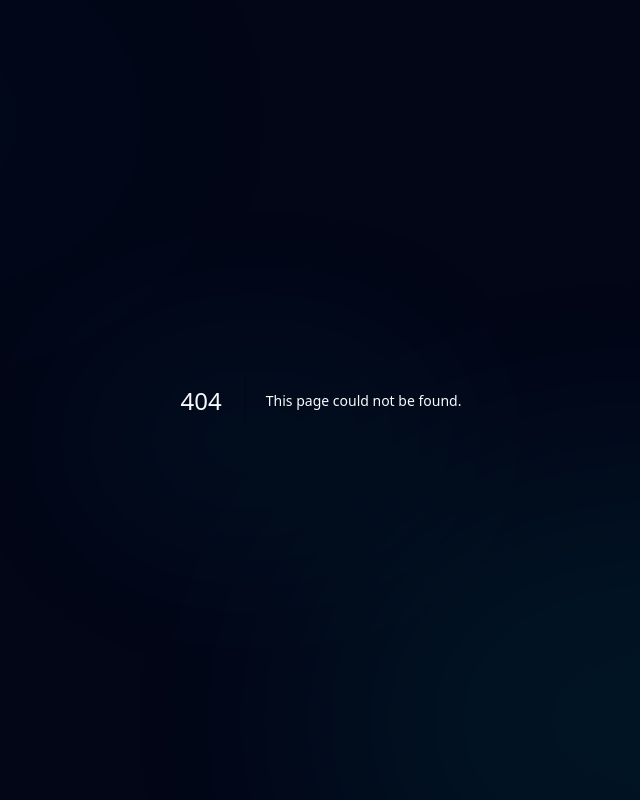
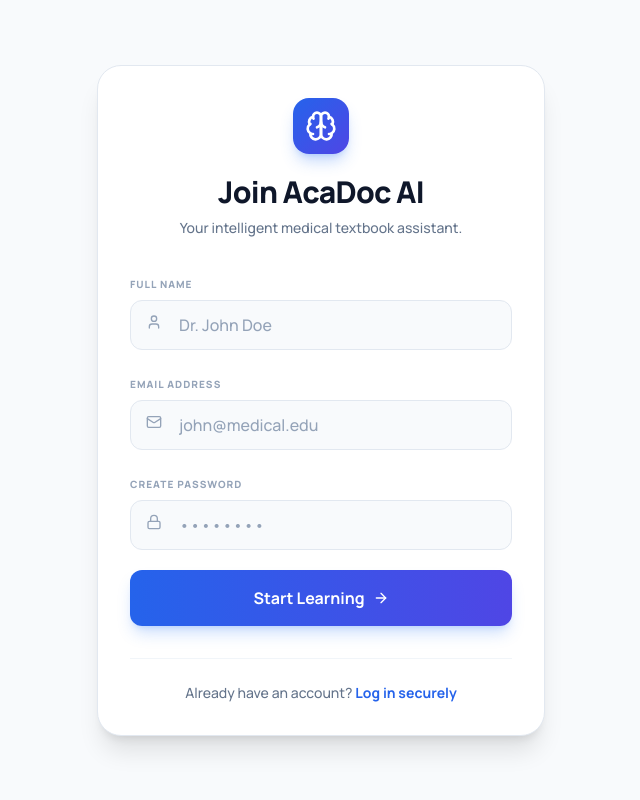
Before and after one commit to FaizSyed99/ACADOC, a Next.js app in the folder frontend/: page /signup in a window 1280 px wide. Before the commit this address had no page. Shown: the whole page, without its empty margins (319-959 px from the left). Built offline with nearby package versions, Linux system fonts and the light colour scheme.

Commit message:
user signup flow

```diff
--- a/frontend/app/(auth)/signin/page.tsx
+++ b/frontend/app/(auth)/signin/page.tsx
@@ -4,6 +4,7 @@ import { signIn } from "next-auth/react";
 import { useState } from "react";
 import { Brain, Lock, Mail } from "lucide-react";
 import { useRouter } from "next/navigation";
+import Link from "next/link";
 
 export default function SignInPage() {
   const [email, setEmail] = useState("");
@@ -89,6 +90,15 @@ export default function SignInPage() {
             {loading ? "Verifying..." : "Access Console"}
           </button>
         </form>
+
+        <div className="mt-8 text-center border-t border-slate-100 pt-6">
+          <p className="text-sm text-slate-500 font-medium">
+            New to AcaDoc AI?{" "}
+            <Link href="/signup" className="text-blue-600 font-bold hover:text-blue-700 hover:underline underline-offset-4 transition-all">
+              Create an account
+            </Link>
+          </p>
+        </div>
       </div>
     </div>
   )
--- /dev/null
+++ b/frontend/app/(auth)/signup/page.tsx
@@ -0,0 +1,145 @@
+'use client';
+
+import { useState } from "react";
+import { Brain, Lock, Mail, User, ArrowRight } from "lucide-react";
+import { useRouter } from "next/navigation";
+import Link from "next/link";
+import { signIn } from "next-auth/react";
+
+export default function SignUpPage() {
+  const [name, setName] = useState("");
+  const [email, setEmail] = useState("");
+  const [password, setPassword] = useState("");
+  const [error, setError] = useState("");
+  const [loading, setLoading] = useState(false);
+  const router = useRouter();
+
+  const handleSubmit = async (e: React.FormEvent) => {
+    e.preventDefault();
+    setLoading(true);
+    setError("");
+
+    try {
+      // 1. Register the user
+      const registerRes = await fetch("/api/auth/register", {
+        method: "POST",
+        headers: { "Content-Type": "application/json" },
+        body: JSON.stringify({ name, email, password }),
+      });
+
+      const registerData = await registerRes.json();
+
+      if (!registerRes.ok) {
+        throw new Error(registerData.error || "Failed to register.");
+      }
+
+      // 2. Instantly sign them in to provide a seamless onboarding flow
+      const loginRes = await signIn("credentials", {
+        email,
+        password,
+        redirect: false,
+      });
+
+      if (loginRes?.error) {
+        throw new Error("Account created, but automatic sign-in failed. Please log in.");
+      } else {
+        router.push("/"); // Redirect to the chat interface
+      }
+    } catch (err: any) {
+      setError(err.message || "An unexpected error occurred.");
+    } finally {
+      setLoading(false);
+    }
+  };
+
+  return (
+    <div className="min-h-screen flex items-center justify-center bg-[#F8FAFC]">
+      <div className="w-full max-w-md p-8 bg-white rounded-3xl shadow-xl border border-slate-200">
+        <div className="flex flex-col items-center mb-8 text-center">
+          <div className="p-3 bg-gradient-to-br from-blue-600 to-indigo-600 rounded-2xl mb-5 shadow-lg shadow-blue-500/30">
+            <Brain className="w-8 h-8 text-white" />
+          </div>
+          <h1 className="text-3xl font-extrabold text-slate-900 tracking-tight">Join AcaDoc AI</h1>
+          <p className="text-slate-500 text-sm mt-2 font-medium">Your intelligent medical textbook assistant.</p>
+        </div>
+
+        {error && (
+          <div className="mb-6 p-4 bg-red-50 text-red-600 text-xs font-bold rounded-xl border border-red-100 leading-relaxed flex items-center gap-2">
+            <span className="w-1.5 h-1.5 rounded-full bg-red-500 animate-pulse"></span>
+            {error}
+          </div>
+        )}
+
+        <form onSubmit={handleSubmit} className="space-y-5">
+          <div className="space-y-1.5">
+            <label className="text-[10px] font-black text-slate-400 uppercase tracking-[0.1em]">Full Name</label>
+            <div className="relative group">
+              <User className="absolute left-4 top-3.5 w-4 h-4 text-slate-400 group-focus-within:text-blue-600 transition-colors" />
+              <input
+                type="text"
+                value={name}
+                onChange={(e) => setName(e.target.value)}
+                className="w-full pl-12 pr-4 py-3 bg-slate-50 border border-slate-200 rounded-xl focus:ring-4 focus:ring-blue-500/10 focus:border-blue-500 focus:bg-white focus:outline-none transition-all text-slate-800 font-medium placeholder-slate-400"
+                placeholder="Dr. John Doe"
+                required
+              />
+            </div>
+          </div>
+
+          <div className="space-y-1.5">
+            <label className="text-[10px] font-black text-slate-400 uppercase tracking-[0.1em]">Email Address</label>
+            <div className="relative group">
+              <Mail className="absolute left-4 top-3.5 w-4 h-4 text-slate-400 group-focus-within:text-blue-600 transition-colors" />
+              <input
+                type="email"
+                value={email}
+                onChange={(e) => setEmail(e.target.value)}
+                className="w-full pl-12 pr-4 py-3 bg-slate-50 border border-slate-200 rounded-xl focus:ring-4 focus:ring-blue-500/10 focus:border-blue-500 focus:bg-white focus:outline-none transition-all text-slate-800 font-medium placeholder-slate-400"
+                placeholder="john@medical.edu"
+                required
+              />
+            </div>
+          </div>
+
+          <div className="space-y-1.5">
+            <label className="text-[10px] font-black text-slate-400 uppercase tracking-[0.1em]">Create Password</label>
+            <div className="relative group">
+              <Lock className="absolute left-4 top-3.5 w-4 h-4 text-slate-400 group-focus-within:text-blue-600 transition-colors" />
+              <input
+                type="password"
+                value={password}
+                onChange={(e) => setPassword(e.target.value)}
+                className="w-full pl-12 pr-4 py-3 bg-slate-50 border border-slate-200 rounded-xl focus:ring-4 focus:ring-blue-500/10 focus:border-blue-500 focus:bg-white focus:outline-none transition-all text-slate-800 font-medium placeholder-slate-400"
+                placeholder="••••••••"
+                required
+                minLength={6}
+              />
+            </div>
+          </div>
+
+          <button
+            type="submit"
+            disabled={loading}
+            className="w-full py-4 bg-gradient-to-r from-blue-600 to-indigo-600 text-white font-bold rounded-xl hover:from-blue-700 hover:to-indigo-700 transition-all disabled:opacity-50 shadow-lg shadow-blue-500/25 active:scale-[0.98] flex items-center justify-center gap-2 group"
+          >
+            {loading ? "Creating Profile..." : (
+              <>
+                Start Learning
+                <ArrowRight className="w-4 h-4 group-hover:translate-x-1 transition-transform" />
+              </>
+            )}
+          </button>
+        </form>
+
+        <div className="mt-8 text-center border-t border-slate-100 pt-6">
+          <p className="text-sm text-slate-500 font-medium">
+            Already have an account?{" "}
+            <Link href="/signin" className="text-blue-600 font-bold hover:text-blue-700 hover:underline underline-offset-4 transition-all">
+              Log in securely
+            </Link>
+          </p>
+        </div>
+      </div>
+    </div>
+  )
+}
--- /dev/null
+++ b/frontend/app/api/auth/register/route.ts
@@ -0,0 +1,38 @@
+import { NextRequest, NextResponse } from "next/server";
+import * as UserDAL from "../../../../src/lib/dal/users";
+import bcrypt from "bcryptjs";
+
+export async function POST(req: NextRequest) {
+  try {
+    const body = await req.json();
+    const { name, email, password } = body;
+
+    if (!name || !email || !password) {
+      return NextResponse.json({ error: "Missing required fields" }, { status: 400 });
+    }
+
+    // Check if user already exists
+    const existingUser = await UserDAL.findByEmail(email);
+    if (existingUser) {
+      return NextResponse.json({ error: "Account with this email already exists." }, { status: 409 });
+    }
+
+    // Securely hash password
+    const hashedPassword = await bcrypt.hash(password, 10);
+
+    // Create the user record in SurrealDB
+    const newUser = await UserDAL.create({
+      name,
+      email,
+      password: hashedPassword,
+      role: 'student', // Default role for onboarding
+      isVerified: true // Auto-verify for POC
+    });
+
+    return NextResponse.json({ success: true, userId: newUser.id }, { status: 201 });
+
+  } catch (error: any) {
+    console.error("Registration Error:", error);
+    return NextResponse.json({ error: "Failed to create account. Please try again." }, { status: 500 });
+  }
+}
--- a/frontend/src/lib/auth.ts
+++ b/frontend/src/lib/auth.ts
@@ -3,6 +3,7 @@ import Credentials from "next-auth/providers/credentials"
 import { SurrealDBAdapter } from "@auth/surrealdb-adapter"
 import { db, initDb } from "./db"
 import { findByEmail } from "./dal/users"
+import bcrypt from "bcryptjs"
 
 /**
  * NextAuth Configuration: Credentials Mode
@@ -23,9 +24,15 @@ export const { handlers, auth, signIn, signOut } = NextAuth({
 
         const user = await findByEmail(credentials.email as string);
 
-        // Security: In production, use bcrypt.compareSync(credentials.password, user.password)
-        if (user && (user as any).password === credentials.password) {
-          return user;
+        // Security: Securely validate password hash
+        if (user && (user as any).password) {
+          // Fallback for legacy admin plaintext password to prevent lockout during dev
+          if ((user as any).password === 'adminpassword' && credentials.password === 'adminpassword') {
+             return user;
+          }
+
+          const isValid = bcrypt.compareSync(credentials.password as string, (user as any).password);
+          if (isValid) return user;
         }
 
         return null;
```
